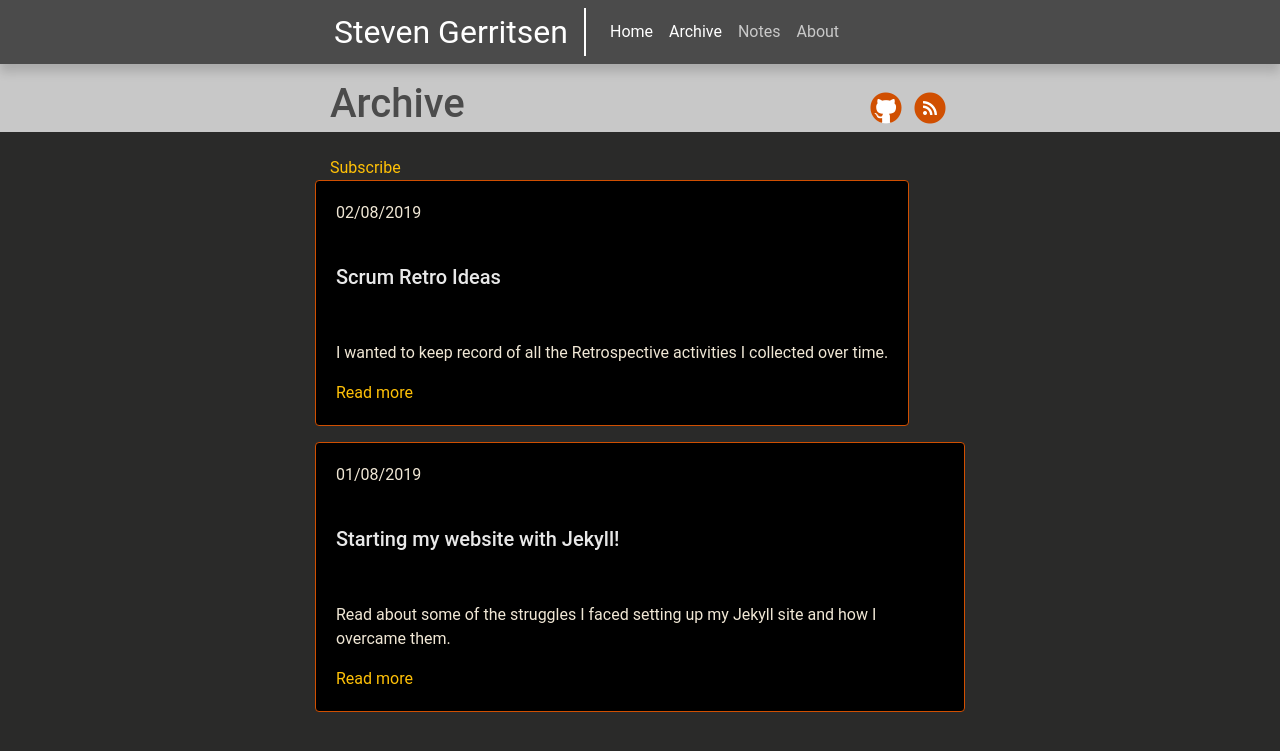
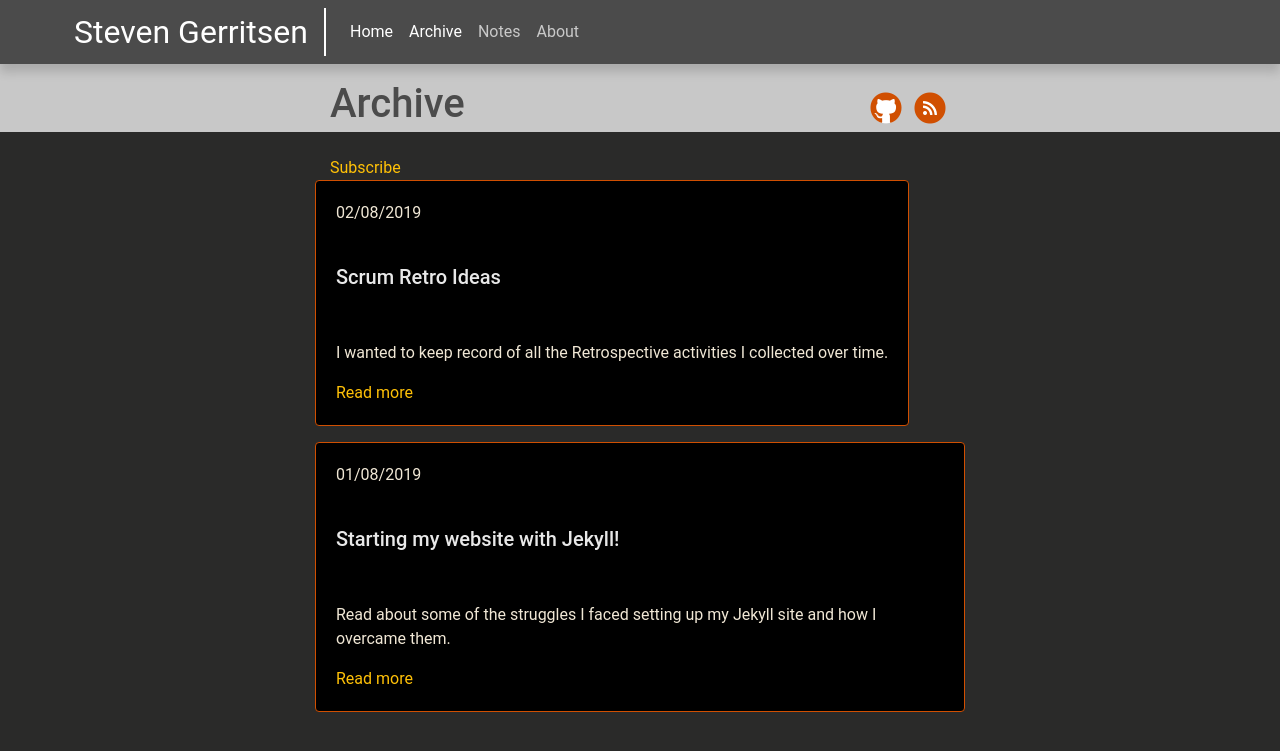
Before and after one commit to Steeff0/steeff0.github.io, a Jekyll site: the page built from pages/archive.html, in a window 1280 px wide. Shown: the top 751 px of the page. Built offline with Jekyll 4.4.1, drawn with Linux system fonts in a browser that asks for light colours; some web fonts are replaced.

Commit message:
Change container width

```diff
--- a/_sass/custom/_site-header.scss
+++ b/_sass/custom/_site-header.scss
@@ -2,4 +2,18 @@
   position: relative;
   z-index: 2;
   box-shadow: 0 0.5rem 0.6em rgba(0,0,0,0.15);
+
+  .container{
+    @include media-breakpoint-up(lg) {
+      max-width: calc(650px + 260px);
+      left: calc(260px / 2 * -1);
+      position: relative
+    }
+
+    .navbar-brand {
+      @include media-breakpoint-up(lg) {
+        max-width: 260px;
+      }
+    }
+  }
 }
```
